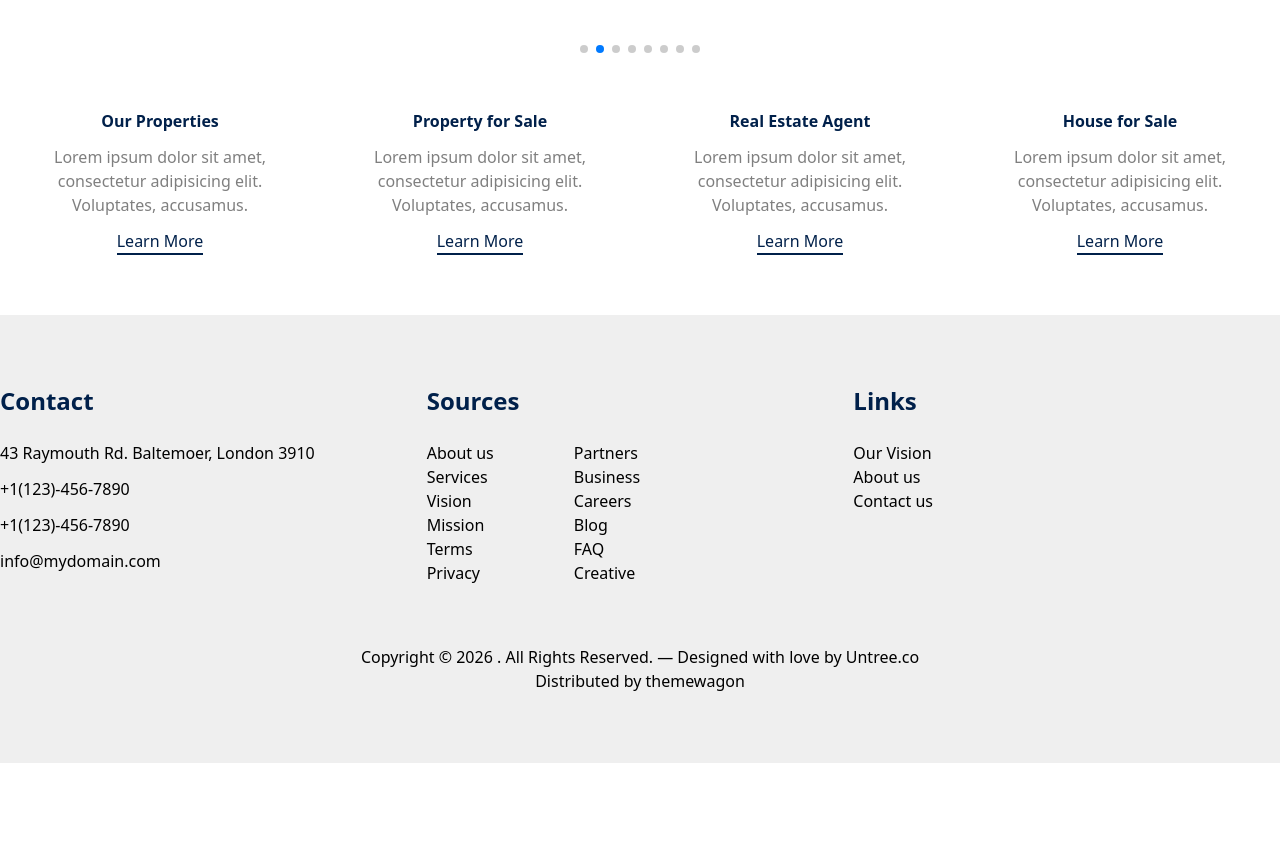
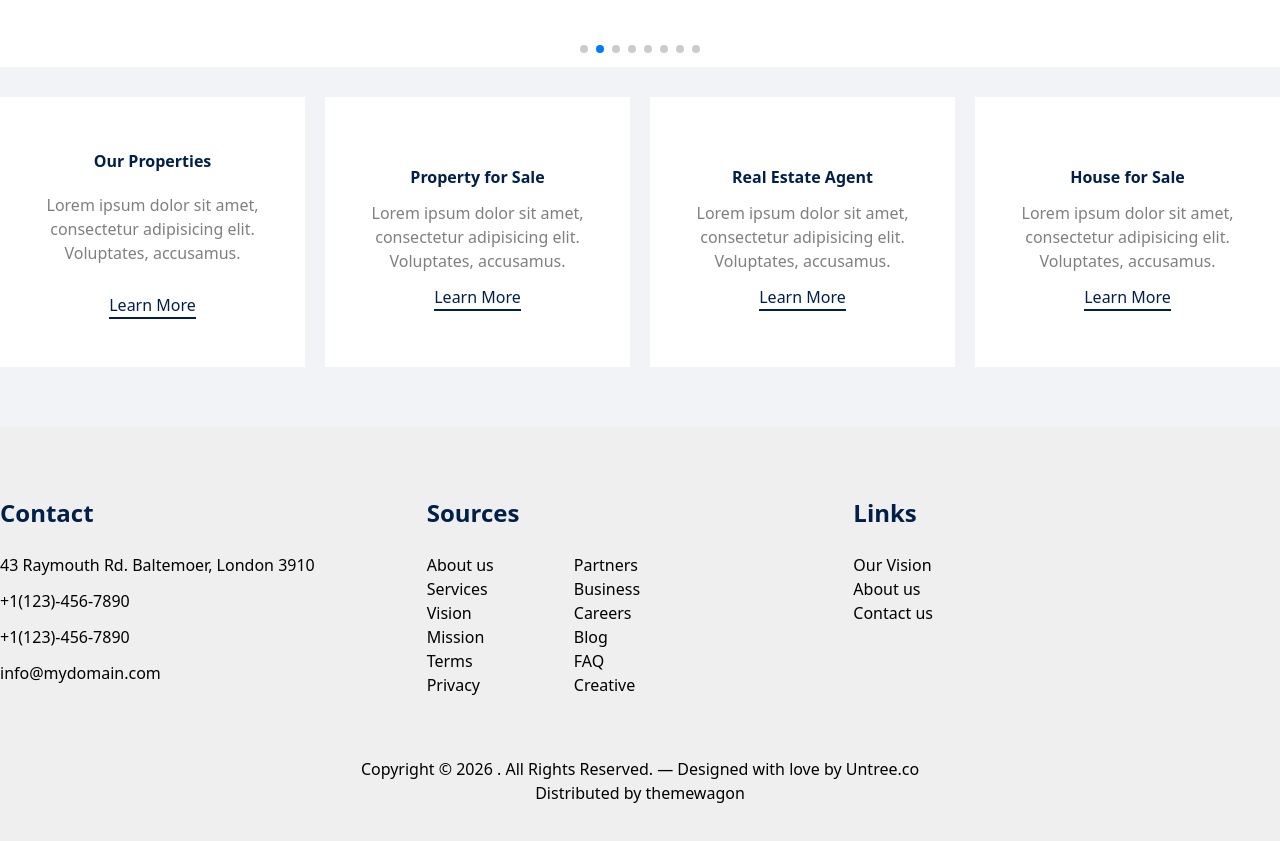
Before and after one commit to sadigzadeamina07/property-template, a website: page index.html in a window 1280 px wide. Shown: the part 1533-2374 px from the top of the page. Before the commit the page ends 2296 px from the top, so only its background shows below. Drawn offline with nearby package versions, Linux system fonts and the light colour scheme.

Commit message:
2nd section

```diff
--- a/index.html
+++ b/index.html
@@ -16,7 +16,7 @@
     </style>
 </head>
 
-<body>
+<body class="bg-white">
     <header>
         <div class="container  mx-auto  relative">
             <div id="fixedheader"
@@ -96,16 +96,20 @@
                 </div>
             </div>
 
-            <div class="py-[30px]">
-                <div class="grid  text-[#00204a] text-center grid-cols-1 md:grid-cols-4">
-<div class="flex flex-col gap-3 mb-[30px]">
+
+        </div>
+
+
+            <div class="py-[30px]  bg-[#00204a0d]">
+                <div class="grid  gap-5  text-[#00204a] container mx-auto text-center grid-cols-1 md:grid-cols-4">
+<div class="flex  bg-white flex-col py-10 px-2 gap-3 mb-[30px]">
     <i class="fa-light fa-house-circle-check text-[50px]"></i>
     <h3 class="font-semibold ">Our Properties</h3>
     <p class="text-[#00000080] w-[55%] md:w-[80%] m-auto">Lorem ipsum dolor sit amet, consectetur adipisicing elit. Voluptates, accusamus.</p>
     <button class=" border-b-2  border-b-[#00204a] m-auto w-fit">Learn More</button>
 </div>
 <div class="mb-[30px]">
-<div class="flex flex-col gap-3">
+<div class="flex  bg-white py-14 px-2  flex-col gap-3">
 <i class="fa-thin fa-buildings text-[50px]"></i>
     <h3 class="font-semibold ">Property for Sale</h3>
     <p class="text-[#00000080] w-[55%] md:w-[80%] m-auto">Lorem ipsum dolor sit amet, consectetur adipisicing elit. Voluptates, accusamus.</p>
@@ -113,7 +117,7 @@
 </div>
 </div>
 <div class="mb-[30px]">
-<div class="flex flex-col gap-3">
+<div class="flex bg-white py-14 px-2 flex-col gap-3">
     <i class="fa-light fa-house-user text-[50px]"></i>
     <h3 class="font-semibold ">Real Estate Agent</h3>
     <p class="text-[#00000080] w-[55%] md:w-[80%] m-auto">Lorem ipsum dolor sit amet, consectetur adipisicing elit. Voluptates, accusamus.</p>
@@ -121,7 +125,7 @@
 </div>
 </div>
 <div>
-<div class="flex flex-col gap-3">
+<div class="flex  bg-white py-14 px-2 flex-col gap-3">
    <i class="fa-thin fa-apartment text-[50px]"></i>
     <h3 class="font-semibold ">House for Sale</h3>
     <p class="text-[#00000080] w-[55%] md:w-[80%] m-auto">Lorem ipsum dolor sit amet, consectetur adipisicing elit. Voluptates, accusamus.</p>
@@ -130,10 +134,6 @@
 </div>
                 </div>
             </div>
-
-        </div>
-
-
     </main>
     <footer class="bg-[#efefef]  py-[70px] text-center md:text-left">
         <div class="container mx-auto">
--- a/js/app.js
+++ b/js/app.js
@@ -39,10 +39,7 @@ window.addEventListener("scroll", ()=>{
         else {
 
  fixedheader.classList.remove("scale-110");
- fixedheader.classList.add("scale-100");
-        }
-
-
+ fixedheader.classList.add("scale-100");   }
 })
     let menubar=document.querySelector('.menubar')
     let menu=document.querySelector('#menuofbar')
```
Also changed, not shown: src/output.css.
